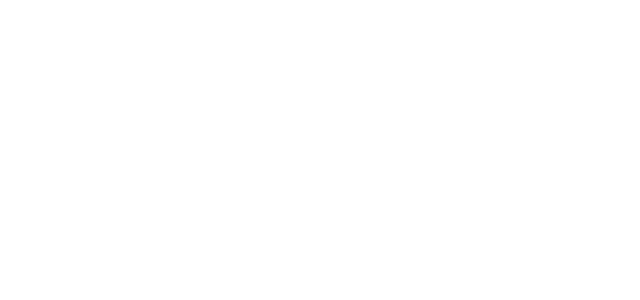
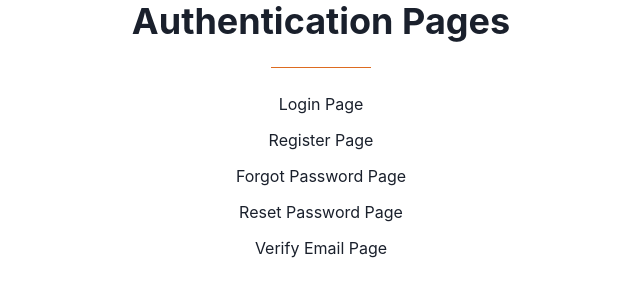
Before and after one commit to cremirdevio/reviewgush-web, a Next.js app: page / in a window 1280 px wide. Shown: the top 300 px of the page, without its empty margins (319-959 px from the left). Built offline with nearby package versions, Linux system fonts and the light colour scheme.

Commit message:
chore: landing page for easy review added

```diff
--- a/src/components/auth-layout.tsx
+++ b/src/components/auth-layout.tsx
@@ -15,7 +15,7 @@ export default function AuthLayout({ children }: AuthLayoutProps) {
         {children}
         {/* Copyright */}
         <Spacer maxH={"48px"} />
-        <Text>Copyright &copy; ReviewGush 2023 | Privacy Policy</Text>
+        <Text>Copyright &copy; ReviewGush {new Date().getFullYear()} | Privacy Policy</Text>
     </Flex>
   )
 }
--- a/src/pages/index.tsx
+++ b/src/pages/index.tsx
@@ -2,13 +2,23 @@ import Head from 'next/head'
 import Image from 'next/image'
 import { Inter } from 'next/font/google'
 import styles from '../styles/Home.module.css'
+import { Box, Center, Flex, Heading, Text } from '@chakra-ui/react'
+import Link from '../components/ui/link'
 
 const inter = Inter({ subsets: ['latin'] })
 
 export default function Home() {
   return (
-    <>
-
-    </>
+    <Center flexDir={"column"}>
+      <Heading>Authentication Pages</Heading>
+      <Box height={"1px"} width={"100px"} bgColor={"orange.500"} my={"24px"} />
+      <Flex gap={"12px"} flexDirection={"column"} alignItems={"center"}>
+        <Link href='/auth/login'>Login Page</Link>
+        <Link href='/auth/register'>Register Page</Link>
+        <Link href='/auth/forgot-password'>Forgot Password Page</Link>
+        <Link href='/auth/reset-password'>Reset Password Page</Link>
+        <Link href='/auth/verify-email'>Verify Email Page</Link>
+      </Flex>
+    </Center>
   )
 }
```
